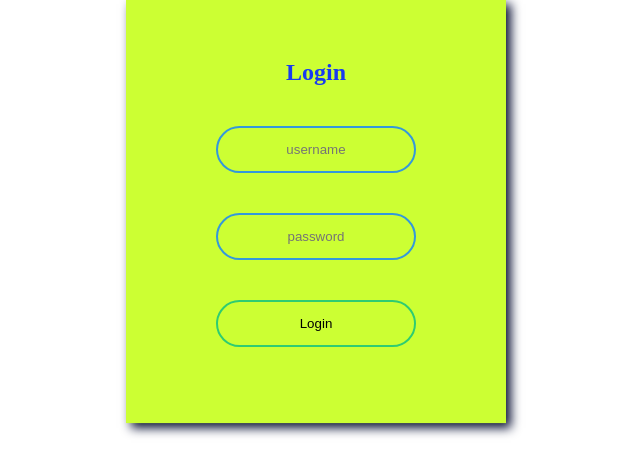
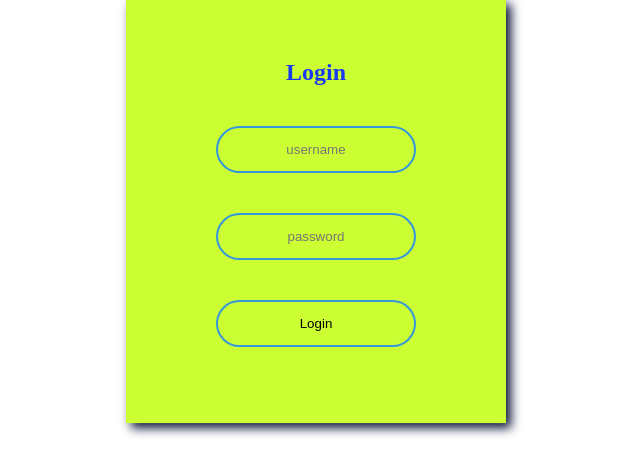
Before and after one commit to shoishizaki/baseball_game_and_practice_notes_web_app, a Django app: page /login/ in a window 1280 px wide. Shown: the part 189-664 px from the top of the page, without its empty margins (324-964 px from the left). Run offline with Django 3.2, Linux system fonts and the light colour scheme.

Commit message:
Change login border color

```diff
--- a/static/css/baseball_game_and_practice_notes/style.css
+++ b/static/css/baseball_game_and_practice_notes/style.css
@@ -445,7 +445,7 @@ a:visited {
   background: none;
   margin: 20px;
   text-align: center;
-  border: 2px solid #2ecc71;
+  border: 2px solid #3498db;
   padding: 14px 40px;
   width: 200px;
   outline: none;
```
